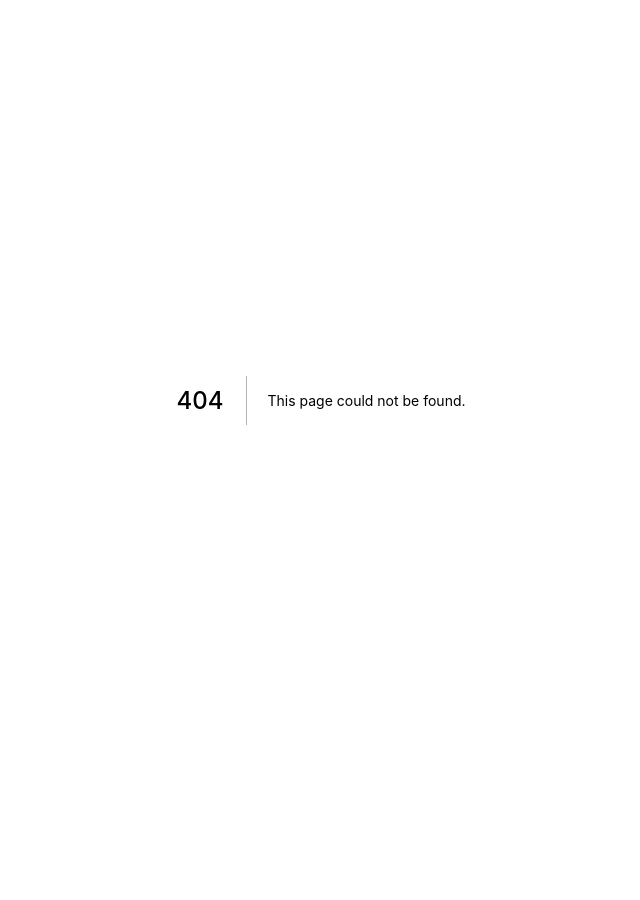
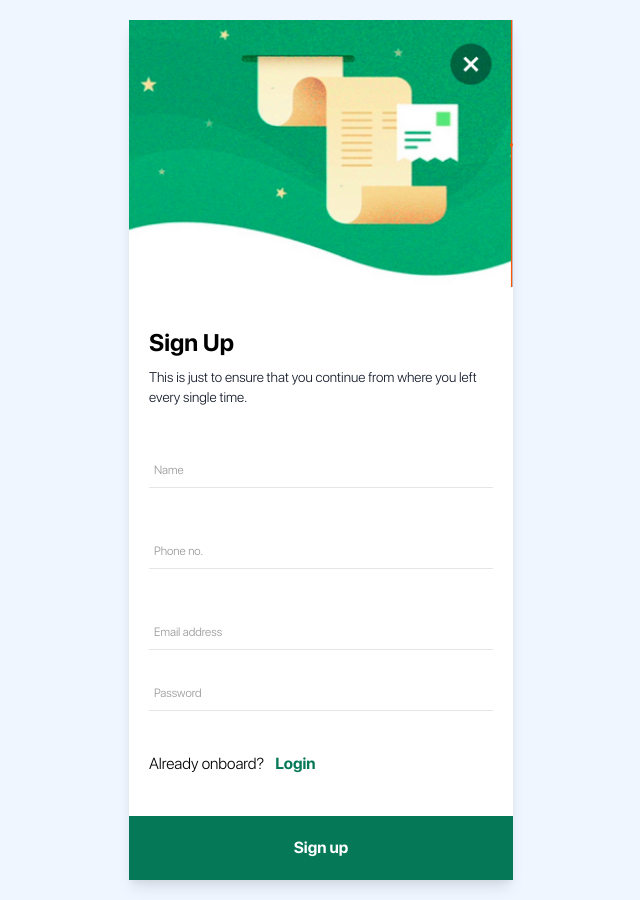
Before and after one commit to Pranav2612000/nextjs-blog, a Next.js app: page /signup in a window 1280 px wide. Before the commit this address had no page. Shown: the whole page, without its empty margins (319-959 px from the left). Before the commit the page ends 800 px from the top, so only its background shows below. Built offline with nearby package versions, Linux system fonts and the light colour scheme.

Commit message:
feat: design the signup page

```diff
--- /dev/null
+++ b/src/pages/signup.tsx
@@ -0,0 +1,43 @@
+import Image from 'next/image';
+import Input from '../components/form/Input';
+const SignUp = () => {
+  return (
+    <div className="flex items-top w-full bg-blue-50">
+      <div className="w-full bg-white rounded shadow-lg md:max-w-sm md:mx-auto md:mt-5 md:mb-5">
+        <div>
+          <img src="/assets/images/Login-top.png" alt="login-header" className="w-full"/>
+        </div>
+        <form>
+          <div className="mx-5 my-10">
+              <div className="font-sfprobold text-2xl my-2">
+                Sign Up
+              </div>
+              <div className="font-sfprolight text-gray-900 text-sm">
+                This is just to ensure that you continue from where you left every single time.
+              </div>
+              <div className="mt-10">
+                <Input type="text" placeholder="Name"/>
+              </div>
+              <div className="mt-10">
+                <Input type="text" placeholder="Phone no."/>
+              </div>
+              <div className="mt-10">
+                <Input type="text" placeholder="Email address"/>
+              </div>
+              <div className="mt-1">
+                <Input type="password" placeholder="Password"/>
+              </div>
+              <div className="mt-10">
+                <span className="font-sfprolight">Already onboard?</span>
+                <span className="mx-2 font-sfprobold text-green-700"> Login</span>
+              </div>
+          </div>
+          <div className="mt-5 w-full">
+            <button className="py-5 w-full text-center font-sfprobold bg-green-700 text-white">Sign up</button>
+          </div>
+        </form>
+      </div>
+    </div>
+  );
+}
+export default SignUp;
```
